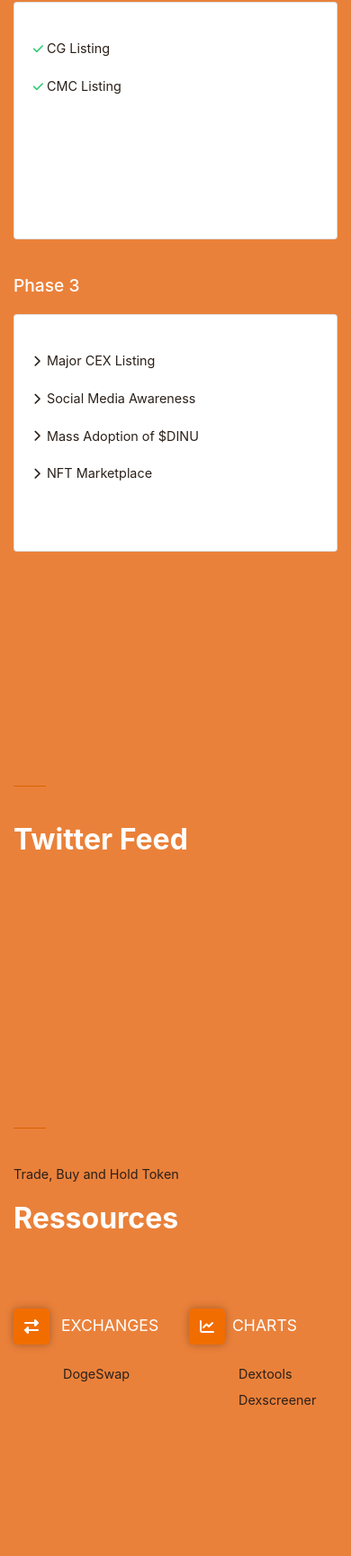
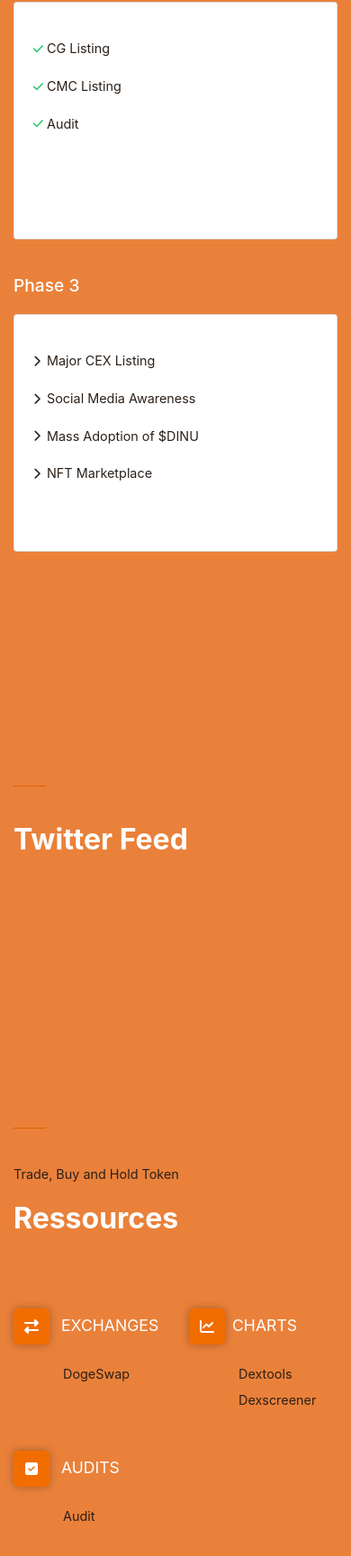
Before and after one commit to mcg33s/DINU, a plain HTML site: page index.html in a window 390 px wide. Shown: the part 5760-7489 px from the top of the page at 90% size. Drawn offline with nearby package versions, Linux system fonts and the light colour scheme.

Commit message:
add audit fix splash

```diff
--- a/css/layout.css
+++ b/css/layout.css
@@ -48,7 +48,7 @@
 /* MAIN BANNER */
 .main-banner{
     background: linear-gradient(to right,#ef833b,#f78538);
-    padding: 190px 0 120px 0;
+    padding: 190px 0 211px 0;
     margin-bottom: 120px;
 }
 
--- a/index.html
+++ b/index.html
@@ -278,6 +278,7 @@
                                 <ul>
                                     <li><i class="fas fa-check"></i>CG Listing</li>
                                     <li><i class="fas fa-check"></i>CMC Listing</li>
+                                    <li><i class="fas fa-check"></i><a href="pdf/Doge-Inu-Audit-report.pdf">Audit</a></li>
                             </article>
                         </div>
                         <div class="col-12 col-md-4 reveal-2">
@@ -337,6 +338,12 @@
                                 <li><a href="https://dexscreener.com/dogechain/0x17ee6a045d514818418372b2bb8e9997e71eec8f">Dexscreener</a></li>
                             </ul>
                         </article>
+                        <article class="col-6 col-md-4 reveal-2">
+                            <h3><i class="fa fa-check-square"></i> Audits</h3>
+                            <ul>
+                                <li><a href="pdf/Doge-Inu-Audit-report.pdf">Audit</a></li>
+                            </ul>
+                        </article>
                     </div>
                 </div>
             </section>
@@ -363,6 +370,7 @@
                                 <li><a href="https://explorer.dogechain.dog/token/0x8a764cF73438dE795c98707B07034e577Af54825">Explorer</a></li>
                                 <li><a href="https://www.coingecko.com/en/coins/doge-inu">Coin Gecko</a></li>
                                 <li><a href="https://www.coingecko.com/en/coins/doge-inu">CoinMarketCap</a></li>
+                                <li><a href="pdf/Doge-Inu-Audit-report.pdf">Audit Report</a></li>
                             </ul>
                         </article>
                         <article class="col-12 col-md-3">
```
Also changed, not shown: 5 other files.
